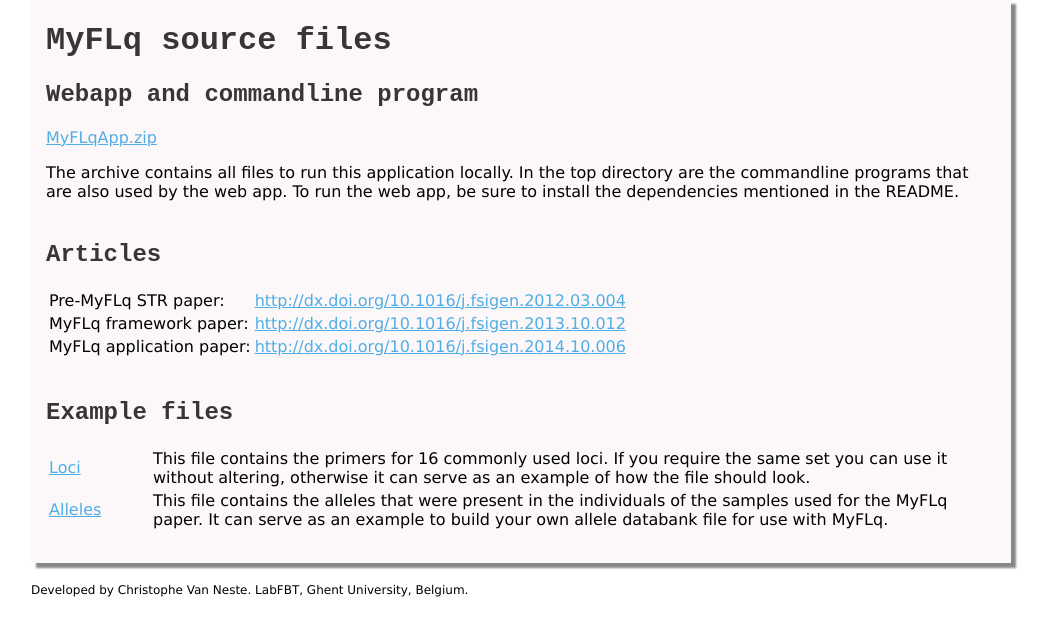
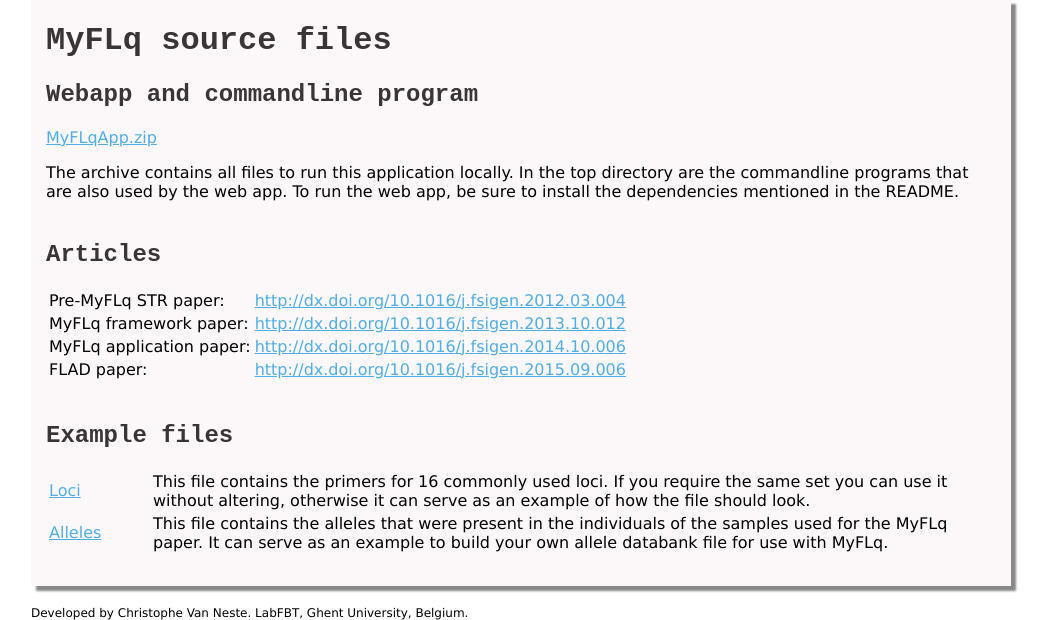
Before and after one commit to beukueb/myflq, a Django app: page /source-files/ in a window 1280 px wide. Shown: the part 201-821 px from the top of the page, without its empty margins (119-1167 px from the left). Before the commit the page ends 798 px from the top, so only its background shows below. Run offline with Django 3.2, Linux system fonts and the light colour scheme; parts of the project's set-up code (start-up, migrations or seed data) failed here and were passed over.

Commit message:
flad paper

```diff
--- a/src/MyFLsite/main/templates/main/sourcefiles.html
+++ b/src/MyFLsite/main/templates/main/sourcefiles.html
@@ -17,7 +17,10 @@ Pre-MyFLq STR paper: </td><td><a href="http://dx.doi.org/10.1016/j.fsigen.2012.0
 <tr><td>
 MyFLq framework paper: </td><td><a href="http://dx.doi.org/10.1016/j.fsigen.2013.10.012">http://dx.doi.org/10.1016/j.fsigen.2013.10.012</a></td></tr>
 <tr><td>
-MyFLq application paper: </td><td><a href="http://dx.doi.org/10.1016/j.fsigen.2014.10.006">http://dx.doi.org/10.1016/j.fsigen.2014.10.006</a></td></tr>
+MyFLq application
+paper: </td><td><a href="http://dx.doi.org/10.1016/j.fsigen.2014.10.006">http://dx.doi.org/10.1016/j.fsigen.2014.10.006</a></td></tr>
+<tr><td>
+FLAD paper: </td><td><a href="http://dx.doi.org/10.1016/j.fsigen.2015.09.006">http://dx.doi.org/10.1016/j.fsigen.2015.09.006</a></td></tr>
 </table>
 </p>
 
```
